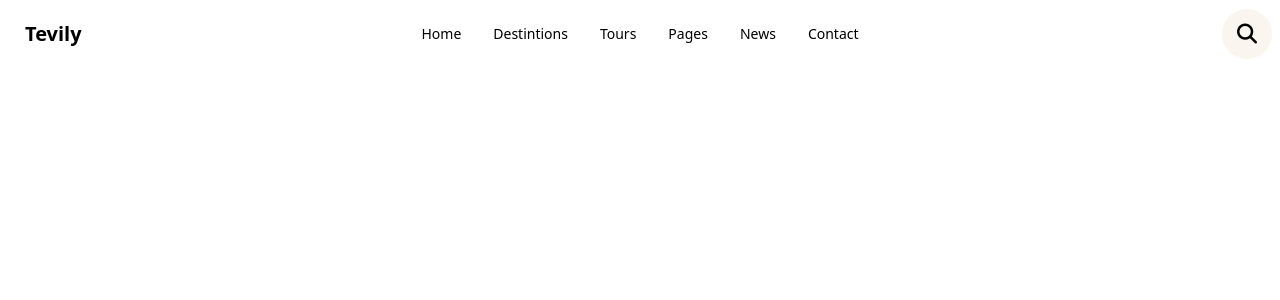
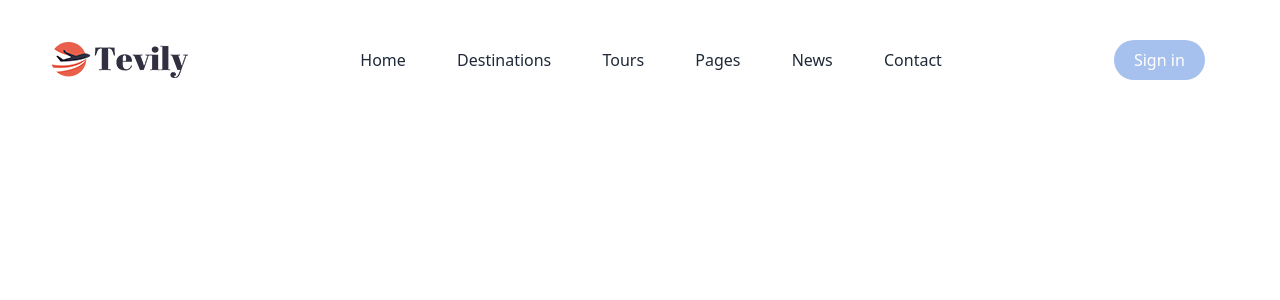
Before and after one commit to SShipon/travel-clinet, a React (Vite) app: page / in a window 1280 px wide. Shown: the top 300 px of the page. Built offline with nearby package versions, Linux system fonts and the light colour scheme; a web font is replaced by a local one.

Commit message:
navbar add

```diff
--- a/index.html
+++ b/index.html
@@ -10,7 +10,8 @@
       href="https://cdnjs.cloudflare.com/ajax/libs/font-awesome/6.5.1/css/all.min.css"
     />
     <link href="https://fonts.googleapis.com/css2?family=Reey:wght@400&display=swap" rel="stylesheet">
-
+    <link rel="stylesheet" href="https://cdnjs.cloudflare.com/ajax/libs/font-awesome/6.5.2/css/all.min.css" integrity="sha512-SnH5WK+bZxgPHs44uWIX+LLJAJ9/2PkPKZ5QiAj6Ta86w+fsb2TkcmfRyVX3pBnMFcV7oQPJkl9QevSCWr3W6A==" crossorigin="anonymous" referrerpolicy="no-referrer" />
+    <script src="https://unpkg.com/ionicons@4.5.10-0/dist/ionicons.js"></script>
   </head>
   <body>
     <div id="root"></div>
--- /dev/null
+++ b/src/Shared/NavItem.jsx
@@ -0,0 +1,42 @@
+import Link from "next/link";
+import { useRouter } from "next/router";
+import React from "react";
+
+const NavItem = ({ navItem = {} }) => {
+  const { pathname } = useRouter();
+
+  const { name, href, subNavItems } = navItem;
+  const subHref = subNavItems.map((item) => item.href);
+  const current = pathname === href || subHref.includes(pathname);
+
+  return (
+    <li className={`dropdown${current ? " current" : ""}`}>
+      <Link href={href}>
+        <a href={href}>{name}</a>
+      </Link>
+      <ul>
+        {subNavItems.map((subItem) => (
+          <li
+            className={subItem.subItems?.length ? "dropdown" : ""}
+            key={subItem.id}
+          >
+            <Link href={subItem.href}>
+              <a href={href}>{subItem.name}</a>
+            </Link>
+            <ul>
+              {subItem.subItems?.map((item) => (
+                <li key={item.id}>
+                  <Link href={item.href}>
+                    <a href={href}>{item.name}</a>
+                  </Link>
+                </li>
+              ))}
+            </ul>
+          </li>
+        ))}
+      </ul>
+    </li>
+  );
+};
+
+export default NavItem;
--- a/src/Shared/Navbar.jsx
+++ b/src/Shared/Navbar.jsx
@@ -1,89 +1,51 @@
-import React from 'react';
+import React, { useState } from 'react';
+import travel from '../assets/logo-1.279e19a3.png'
 import { Link } from 'react-router-dom';
-import './Navbar.css';
-
 const Navbar = () => {
 
+    const [isMenuOpen, setIsMenuOpen] = useState(false);
+    const toggleMenu = () => {
+        setIsMenuOpen(!isMenuOpen);
+    };
+
+
     return (
-      <div className="navbar container mx-auto">
-        <div className="navbar-start">
-          <div className="dropdown">
-            <div tabIndex={0} role="button" className="btn btn-ghost lg:hidden">
-              <svg
-                xmlns="http://www.w3.org/2000/svg"
-                className="h-5 w-5"
-                fill="none"
-                viewBox="0 0 24 24"
-                stroke="currentColor"
-              >
-                <path
-                  strokeLinecap="round"
-                  strokeLinejoin="round"
-                  strokeWidth="2"
-                  d="M4 6h16M4 12h8m-8 6h16"
-                />
-              </svg>
+        <header className="bg-white py-10">
+            <nav className="flex justify-between items-center w-[92%] mx-auto">
+                <div className=''>
+                  <img src={travel} alt="" srcset="" />
                 </div>
-            <ul
-              tabIndex={0}
-              className="menu menu-sm dropdown-content mt-3 z-[1] p-2 shadow bg-base-100 rounded-box w-52"
-            >
+                <div className={`nav-links duration-500 md:static absolute bg-white md:min-h-fit min-h-[60vh] left-0 ${isMenuOpen ? 'top-[9%]' : 'top-[-100%]'} md:w-auto w-full flex items-center px-5`}>
+                    <ul className="flex md:flex-row flex-col md:items-center md:gap-[4vw] gap-8 ">
                         <li>
-                <a>Home</a>
+                            <Link to='home' className="hover:text-gray-500" href="#">Home</Link>
                         </li>
                         <li>
-                <a>Destintions</a>
+                            <a className="hover:text-gray-500" href="#">Destinations</a>
                         </li>
                         <li>
-                <a>Tours</a>
+                            <a className="hover:text-gray-500" href="#">Tours</a>
                         </li>
                         <li>
-                <a>Pages</a>
+                            <a className="hover:text-gray-500" href="#">Pages</a>
                         </li>
                         <li>
-                <a>News</a>
+                            <a className="hover:text-gray-500" href="#">News</a>
                         </li>
                         <li>
-                <a>Contact</a>
+                            <a className="hover:text-gray-500" href="#"> Contact</a>
                         </li>
                     </ul>
                 </div>
-          <a className="btn btn-ghost text-xl">Tevily</a>
+                <div className="flex items-center gap-6">
+                    <button className="bg-[#a6c1ee] text-white px-5 py-2 rounded-full hover:bg-[#87acec]" onClick={toggleMenu}>Sign in</button>
+
+                   <ion-icon name={isMenuOpen ? "close" : "menu"} onClick={toggleMenu} className="text-3xl cursor-pointer
+                   "></ion-icon>
+
                 </div>
-        <div className="navbar-center hidden lg:flex">
-          <ul className="menu menu-horizontal px-1">
-            <li>
-              <a>Home</a>
-            </li>
-            <li>
-              <a>Destintions</a>
-            </li>
-            <li>
-              <a>Tours</a>
-            </li>
-            <li>
-              <a>Pages</a>
-            </li>
-            <li>
-              <a>News</a>
-            </li>
-            <li>
-              <Link to="contact">
-                <a>Contact</a>
-              </Link>
-            </li>
-          </ul>
-        </div>
-        <div className="navbar-end">
-          <div className="flex">
-            <div className="search-container">
-              <div className="search-box">
-                <i class="fa-solid fa-magnifying-glass "></i>
-              </div>
-            </div>
-          </div>
-        </div>
-      </div>
+            </nav>
+        </header>
     );
 };
 
--- a/src/index.css
+++ b/src/index.css
@@ -1,8 +1,3 @@
 @tailwind base;
 @tailwind components;
 @tailwind utilities;
-
-*{
-    background-color: white;
-    color: black;
-}
```
Also changed, not shown: src/assets/logo-1.279e19a3.png (added). Lines whose indentation alone changed are shown as unchanged.
